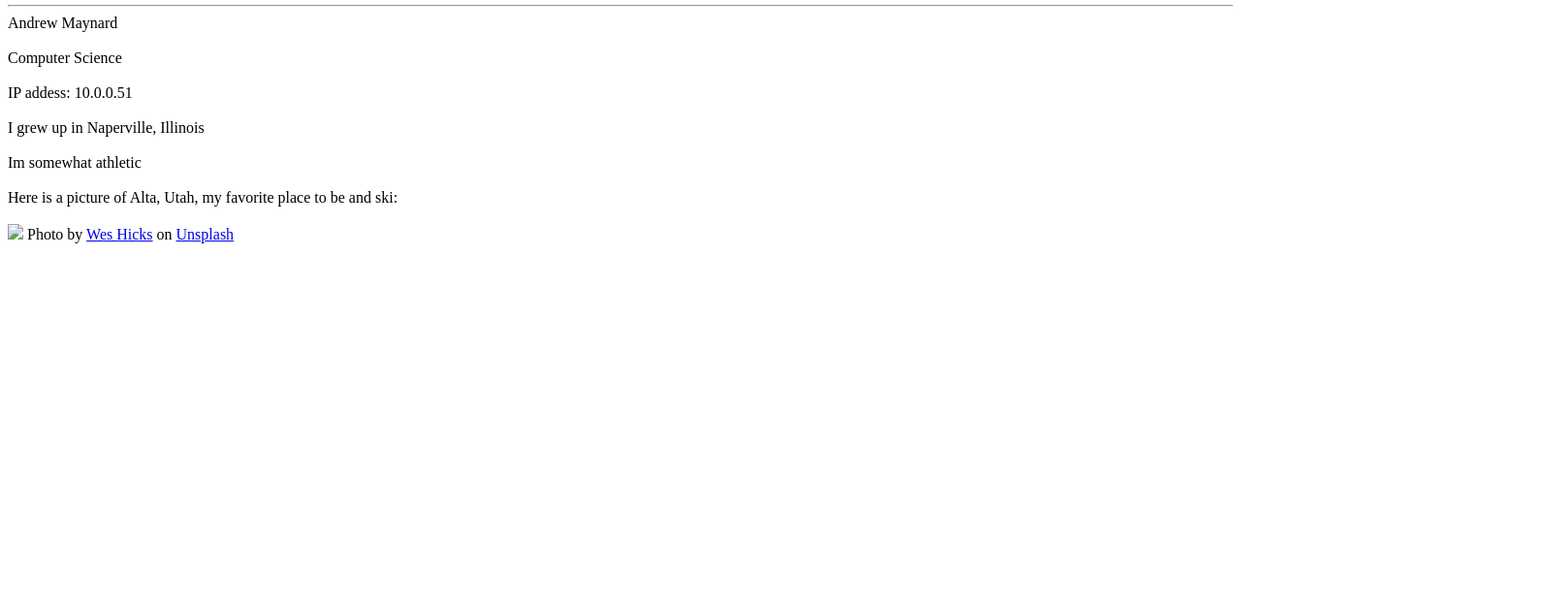
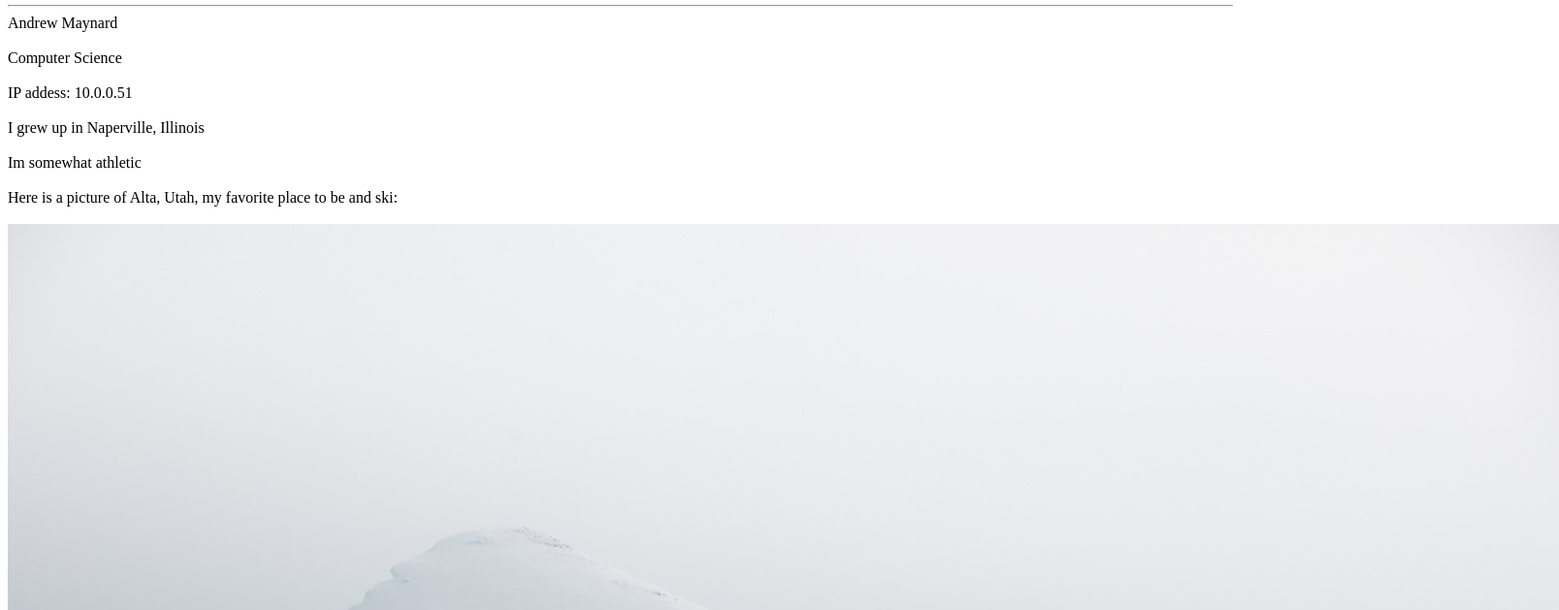
Before and after one commit to AndrewMaynard/AndrewMaynard.github.io, a plain HTML site: page index.html in a window 1280 px wide. Shown: the part 127-756 px from the top of the page at 97% size, 1608 px wide, since content can reach past the window. Drawn offline with Linux system fonts and the light colour scheme.

Commit message:
Update index.html

```diff
--- a/index.html
+++ b/index.html
@@ -13,7 +13,7 @@
     I grew up in Naperville, Illinois <br></br>
     Im somewhat athletic <br></br>
     Here is a picture of Alta, Utah, my favorite place to be and ski: <br></br>
-    <img src="wes-hicks-2CErQcXbGLQ-unsplash_2.jpg/">
+    <img src="wes-hicks-2CErQcXbGLQ-unsplash_2.jpg">
     Photo by <a href="https://unsplash.com/@sickhews?utm_source=unsplash&utm_medium=referral&utm_content=creditCopyText">Wes Hicks</a> on <a href="https://unsplash.com/s/photos/Alta?utm_source=unsplash&utm_medium=referral&utm_content=creditCopyText">Unsplash</a>
 
 </body>
```
